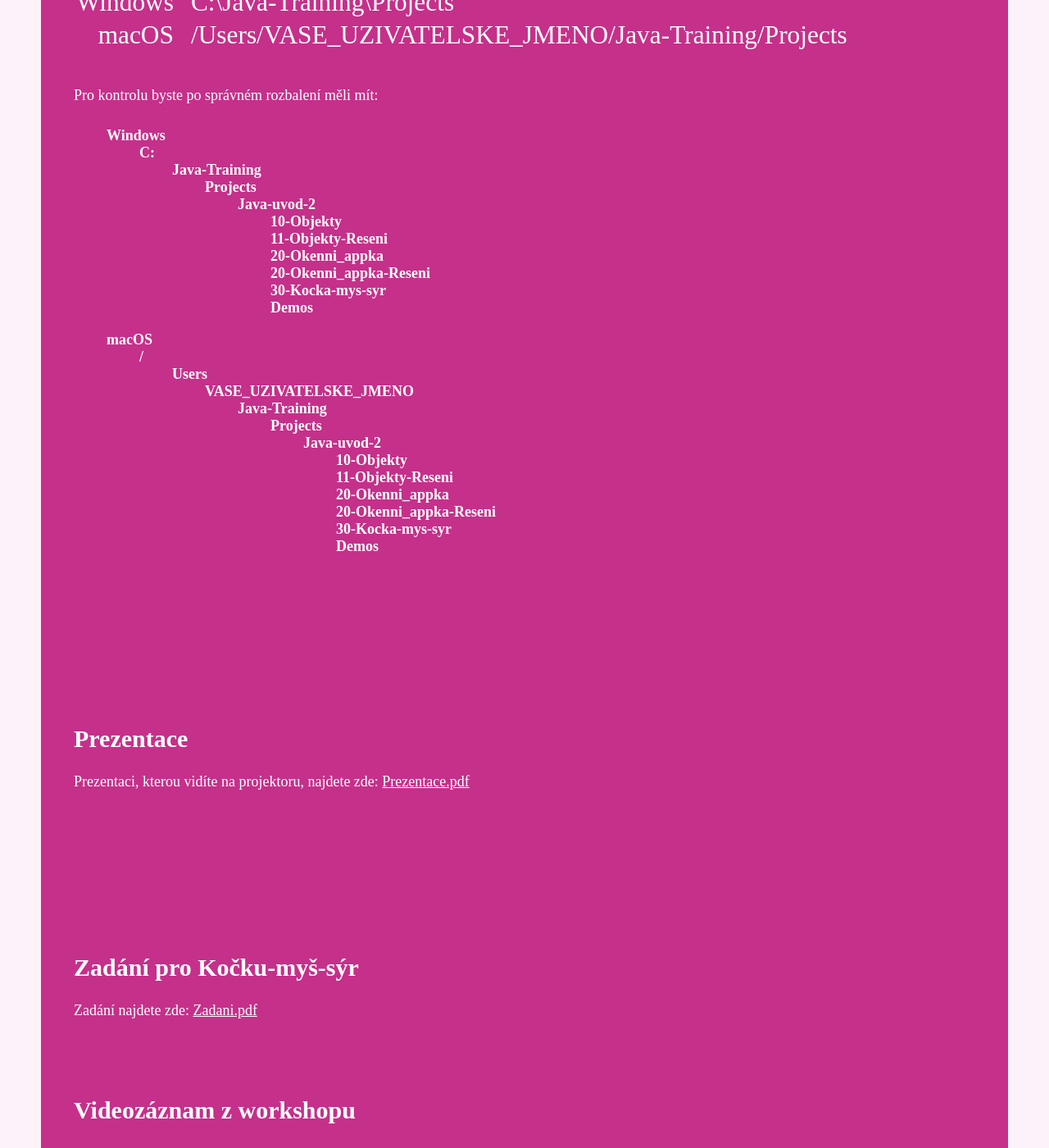
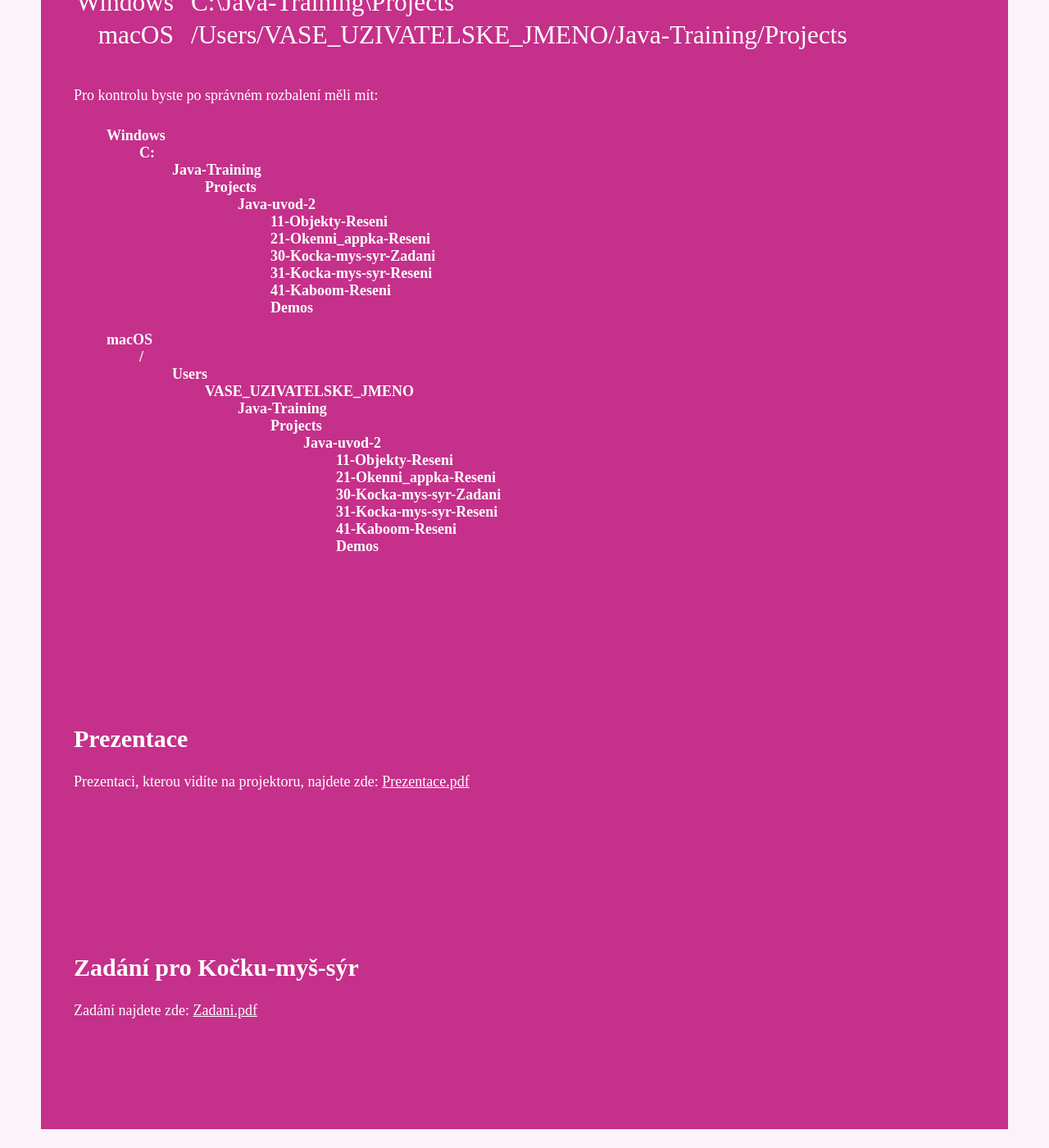
Before and after one commit to czechitas/java-web, a Jekyll site: the page docs/2019-podzim/java-uvod-2/index.html, which Jekyll copies as it is, in a window 1280 px wide and 1400 px high, scrolled down 447 px. Shown: the whole window at 82% size. Built offline with Jekyll 4.4.1, drawn with Linux system fonts in a browser that asks for light colours; nearby versions of some CDN libraries; library files that are not in the unit come from our copies; grey boxes are pictures that could not be loaded.

Commit message:
Added Uvod do programovani 2 - Java (Podzim 2019)

```diff
--- a/docs/2019-podzim/java-uvod-2/index.html
+++ b/docs/2019-podzim/java-uvod-2/index.html
@@ -67,11 +67,11 @@
                             <ul>
                                 <li>Java-uvod-2</li>
                                 <ul>
-                                    <li>10-Objekty</li>
                                     <li>11-Objekty-Reseni</li>
-                                    <li>20-Okenni_appka</li>
-                                    <li>20-Okenni_appka-Reseni</li>
-                                    <li>30-Kocka-mys-syr</li>
+                                    <li>21-Okenni_appka-Reseni</li>
+                                    <li>30-Kocka-mys-syr-Zadani</li>
+                                    <li>31-Kocka-mys-syr-Reseni</li>
+                                    <li>41-Kaboom-Reseni</li>
                                     <li>Demos</li>
                                 </ul>
                             </ul>
@@ -95,11 +95,11 @@
                                     <ul>
                                         <li>Java-uvod-2</li>
                                         <ul>
-                                            <li>10-Objekty</li>
                                             <li>11-Objekty-Reseni</li>
-                                            <li>20-Okenni_appka</li>
-                                            <li>20-Okenni_appka-Reseni</li>
-                                            <li>30-Kocka-mys-syr</li>
+                                            <li>21-Okenni_appka-Reseni</li>
+                                            <li>30-Kocka-mys-syr-Zadani</li>
+                                            <li>31-Kocka-mys-syr-Reseni</li>
+                                            <li>41-Kaboom-Reseni</li>
                                             <li>Demos</li>
                                         </ul>
                                     </ul>
@@ -152,6 +152,7 @@
             <br/>
             <br/>
             <br/>
+            <!--
             <h3>
                 Videozáznam z workshopu
             </h3>
@@ -161,6 +162,7 @@
             <br/>
 
             <iframe width="560" height="315" src="https://www.youtube.com/embed/1A0v5PuvwHo" frameborder="0" allowfullscreen=""></iframe>
+            -->
 
         </div>
         <!-- #content -->
--- a/docs/index.html
+++ b/docs/index.html
@@ -57,7 +57,7 @@ layout: null
                     Úvod do programování 2 - Java
                 </h3>
                 <h4>
-                    14. 9. 2019
+                    1. 12. 2019
                 </h4>
             </div>
         </a>
```
Also changed, not shown: 2 other files.
